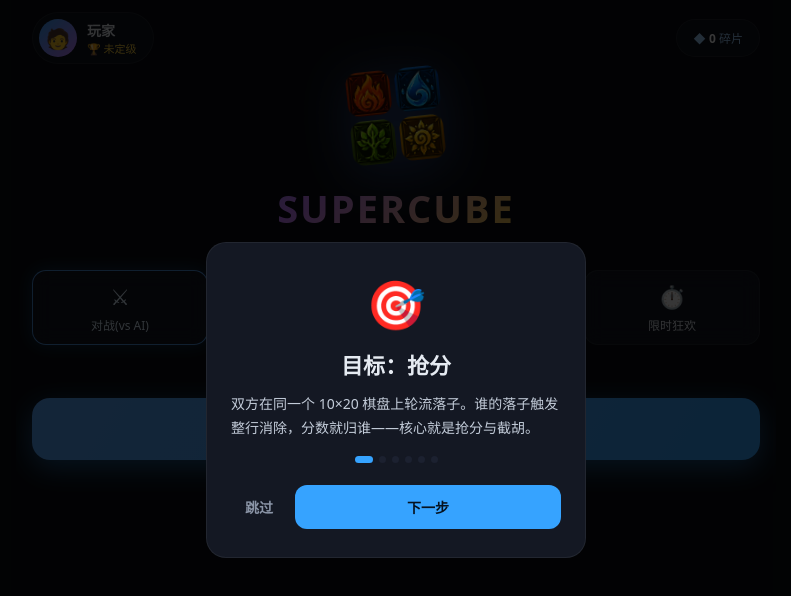
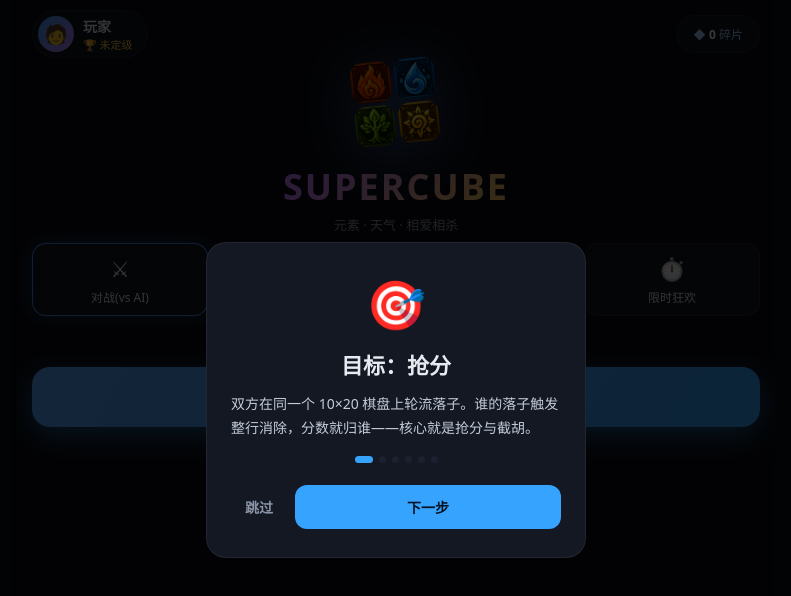
Before and after one commit to Pluto-Li-1990/SuperCube, a website built with Vite: page index.html in a window 1280 px wide. Shown: the whole page, without its empty margins (244-1035 px from the left). Built offline with nearby package versions, Linux system fonts and the light colour scheme.

Commit message:
Tune life rarity and lobby tools

```diff
--- a/src/core/engine.ts
+++ b/src/core/engine.ts
@@ -116,7 +116,7 @@
     if (r < 77) return Element.Fire;
     if (r < 87) return Element.Metal;
     if (r < 93) return Element.Ice;
-    if (r < 97) return Element.Sticky;
+    if (r < 99) return Element.Sticky;
     return Element.Life;
   }
 
--- a/src/style.css
+++ b/src/style.css
@@ -20,7 +20,7 @@
 button { cursor: pointer; font-family: inherit; }
 
 /* ===== 大厅 ===== */
-.lobby { position: relative; min-height: 100vh; display: flex; flex-direction: column; padding: 12px 16px 18px; gap: 10px; overflow-y: auto; }
+.lobby { position: relative; min-height: 100vh; display: flex; flex-direction: column; padding: 10px 16px 16px; gap: 9px; overflow-y: auto; }
 .logo {
   font-size: 56px; font-weight: 900; letter-spacing: 2px; margin: 0;
   background: linear-gradient(135deg, #36a3ff, #c77dff, #ffd23f);
@@ -28,17 +28,17 @@
 }
 .logo span { display: inline; }
 .lobby-topbar { display: flex; align-items: center; justify-content: space-between; }
-.lt-profile { display: flex; align-items: center; gap: 10px; background: rgba(20,24,35,.6); backdrop-filter: blur(10px); border:1px solid rgba(255,255,255,.07); border-radius: 999px; padding: 6px 16px 6px 6px; }
-.lt-avatar { width: 38px; height: 38px; border-radius: 50%; background: linear-gradient(135deg,#36a3ff,#c77dff); display:flex; align-items:center; justify-content:center; font-size: 20px; }
+.lt-profile { display: flex; align-items: center; gap: 9px; background: rgba(20,24,35,.6); backdrop-filter: blur(10px); border:1px solid rgba(255,255,255,.07); border-radius: 999px; padding: 5px 14px 5px 5px; }
+.lt-avatar { width: 36px; height: 36px; border-radius: 50%; background: linear-gradient(135deg,#36a3ff,#c77dff); display:flex; align-items:center; justify-content:center; font-size: 19px; }
 .lt-name { font-weight: 700; font-size: 14px; } .lt-rank { font-size: 11px; color: #ffd23f; }
 .lt-currency { background: rgba(20,24,35,.6); backdrop-filter: blur(10px); border:1px solid rgba(255,255,255,.07); border-radius: 999px; padding: 9px 16px; font-size: 12px; color:#9fd0ff; } .lt-currency b { color:#fff; }
-.lobby-hero { flex: 0 1 auto; display: flex; flex-direction: column; align-items: center; justify-content: center; gap: 5px; text-align: center; padding: 4px 0 2px; }
-.hero-cube { display: grid; grid-template-columns: repeat(2, 44px); grid-template-rows: repeat(2, 44px); gap: 5px; transform: rotate(-6deg); filter: drop-shadow(0 8px 26px rgba(86,140,255,.45)); animation: heroFloat 4s ease-in-out infinite; }
-.hero-cube img { width: 44px; height: 44px; border-radius: 12px; }
+.lobby-hero { flex: 0 1 auto; display: flex; flex-direction: column; align-items: center; justify-content: center; gap: 4px; text-align: center; padding: 2px 0 0; }
+.hero-cube { display: grid; grid-template-columns: repeat(2, 40px); grid-template-rows: repeat(2, 40px); gap: 4px; transform: rotate(-6deg); filter: drop-shadow(0 8px 26px rgba(86,140,255,.45)); animation: heroFloat 4s ease-in-out infinite; }
+.hero-cube img { width: 40px; height: 40px; border-radius: 11px; }
 @keyframes heroFloat { 50% { transform: rotate(-6deg) translateY(-9px); } }
-.lobby .logo { font-size: 38px; margin: 6px 0 0; background-size: 200% auto; animation: logoShine 6s ease infinite; }
+.lobby .logo { font-size: 36px; margin: 5px 0 0; background-size: 200% auto; animation: logoShine 6s ease infinite; }
 .lobby .tagline { color: var(--muted); font-size: 13px; margin: 0; }
-.play-btn { display: flex; align-items: center; justify-content: center; gap: 10px; width: 100%; padding: 16px; border: none; border-radius: 18px; font-size: 20px; font-weight: 800; color: #06121f; background: linear-gradient(120deg,#5aa8ff,#36a3ff); box-shadow: 0 8px 28px rgba(54,163,255,.5); position: relative; overflow: hidden; transition: transform .12s; }
+.play-btn { display: flex; align-items: center; justify-content: center; gap: 10px; width: 100%; padding: 15px; border: none; border-radius: 18px; font-size: 20px; font-weight: 800; color: #06121f; background: linear-gradient(120deg,#5aa8ff,#36a3ff); box-shadow: 0 8px 28px rgba(54,163,255,.5); position: relative; overflow: hidden; transition: transform .12s; }
 .play-btn::after { content:""; position:absolute; inset:0; background: linear-gradient(120deg, transparent, rgba(255,255,255,.35), transparent); transform: translateX(-120%); animation: playShine 3s ease infinite; }
 @keyframes playShine { 60%,100% { transform: translateX(120%); } }
 .play-btn:active { transform: scale(.97); } .pb-icon { font-size: 22px; }
@@ -46,11 +46,11 @@
 .lobby-diff button { background: rgba(28,33,48,.6); border:1px solid transparent; color:var(--text); padding:6px 14px; border-radius:999px; }
 .lobby-diff button.sel { border-color: var(--accent); color: var(--accent); }
 .mode-row { display: grid; grid-template-columns: repeat(4, 1fr); gap: 8px; }
-.mode-tile { display:flex; flex-direction:column; align-items:center; justify-content:center; gap:5px; min-height: 72px; padding:10px 4px; border-radius:14px; background: rgba(28,33,48,.55); backdrop-filter: blur(10px); border:1px solid rgba(255,255,255,.07); color:var(--text); font-size:12px; }
+.mode-tile { display:flex; flex-direction:column; align-items:center; justify-content:center; gap:5px; min-height: 68px; padding:9px 4px; border-radius:14px; background: rgba(28,33,48,.55); backdrop-filter: blur(10px); border:1px solid rgba(255,255,255,.07); color:var(--text); font-size:12px; }
 .mode-tile span { font-size:22px; } .mode-tile:active { transform: scale(.96); }
 .mode-tile.sel { border-color: rgba(90,168,255,.82); box-shadow: 0 0 18px rgba(54,163,255,.28); color: #dff1ff; }
-.tool-row { display: flex; justify-content: center; gap: 12px; }
-.tool-btn { width: 44px; height: 44px; display:flex; align-items:center; justify-content:center; border-radius: 14px; background: rgba(28,33,48,.55); backdrop-filter: blur(10px); border:1px solid rgba(255,255,255,.07); color:var(--text); font-size:22px; }
+.tool-row { display: flex; justify-content: center; gap: 14px; }
+.tool-btn { width: 52px; height: 52px; display:flex; align-items:center; justify-content:center; border-radius: 16px; background: rgba(28,33,48,.62); backdrop-filter: blur(10px); border:1px solid rgba(255,255,255,.09); color:var(--text); font-size:25px; box-shadow: 0 6px 18px rgba(0,0,0,.18); }
 .tool-btn:active { transform: scale(.96); }
 
 /* ===== 对战 ===== */
```
